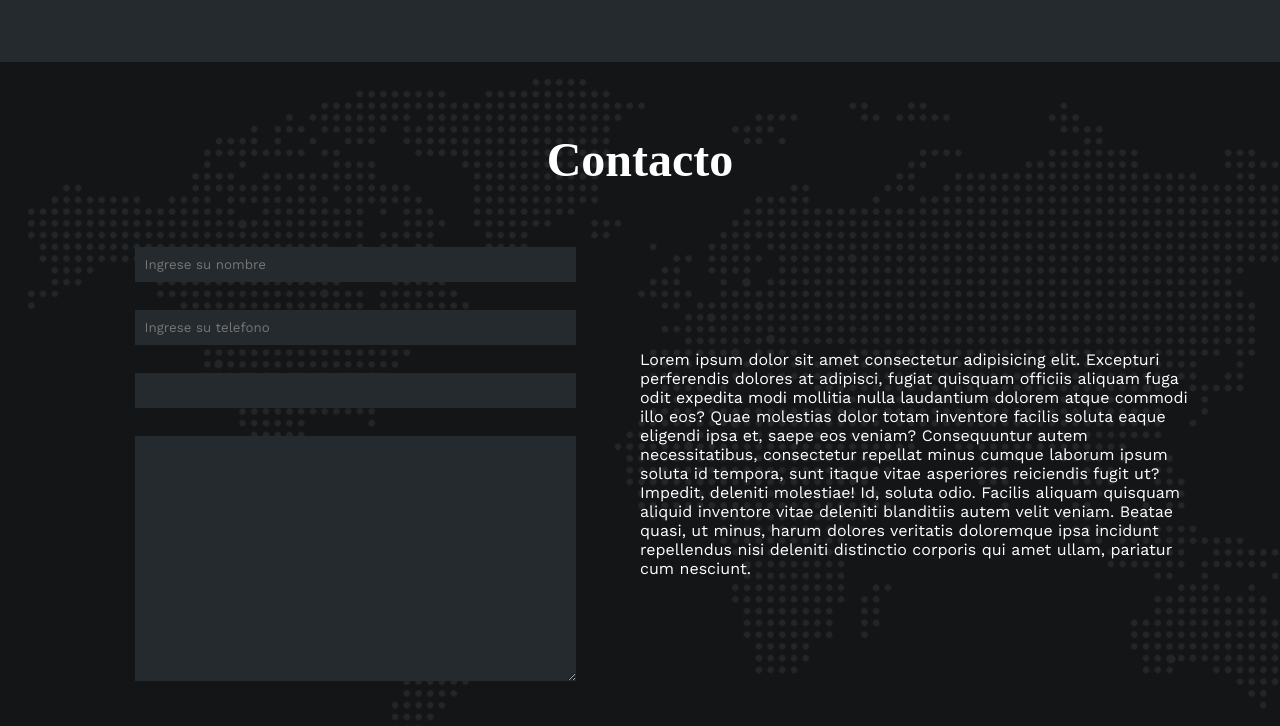
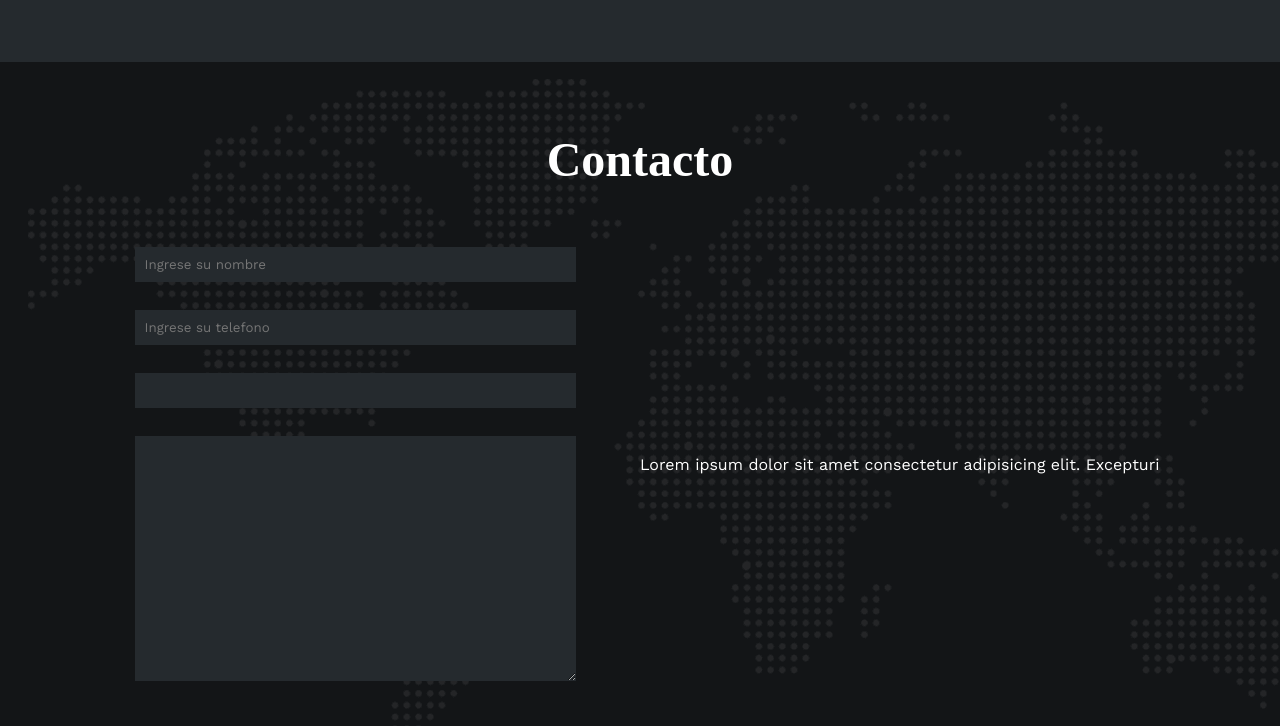
Before and after one commit to jhonthe77/Portafolio-Jhon, a plain HTML site: page index.html in a window 1280 px wide. Shown: the part 3973-4699 px from the top of the page. Drawn offline with nearby package versions, Linux system fonts and the light colour scheme.

Commit message:
contacto

```diff
--- a/index.html
+++ b/index.html
@@ -365,17 +365,7 @@
              <div class="info">
             <p>
               Lorem ipsum dolor sit amet consectetur adipisicing elit. Excepturi
-              perferendis dolores at adipisci, fugiat quisquam officiis aliquam
-              fuga odit expedita modi mollitia nulla laudantium dolorem atque
-              commodi illo eos? Quae molestias dolor totam inventore facilis
-              soluta eaque eligendi ipsa et, saepe eos veniam? Consequuntur
-              autem necessitatibus, consectetur repellat minus cumque laborum
-              ipsum soluta id tempora, sunt itaque vitae asperiores reiciendis
-              fugit ut? Impedit, deleniti molestiae! Id, soluta odio. Facilis
-              aliquam quisquam aliquid inventore vitae deleniti blanditiis autem
-              velit veniam. Beatae quasi, ut minus, harum dolores veritatis
-              doloremque ipsa incidunt repellendus nisi deleniti distinctio
-              corporis qui amet ullam, pariatur cum nesciunt.
+
             </p>
           </div>
           </div>
```
